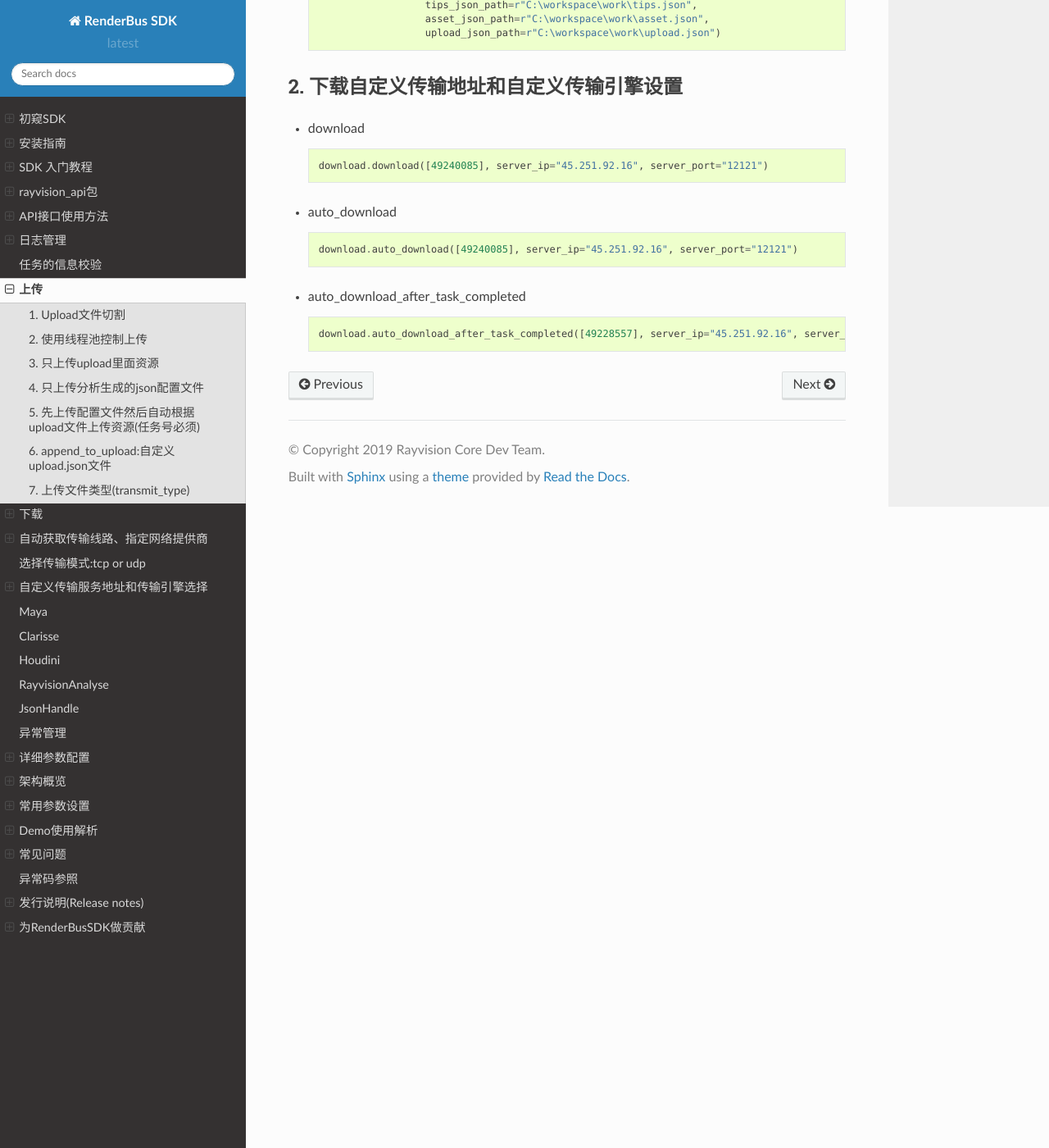
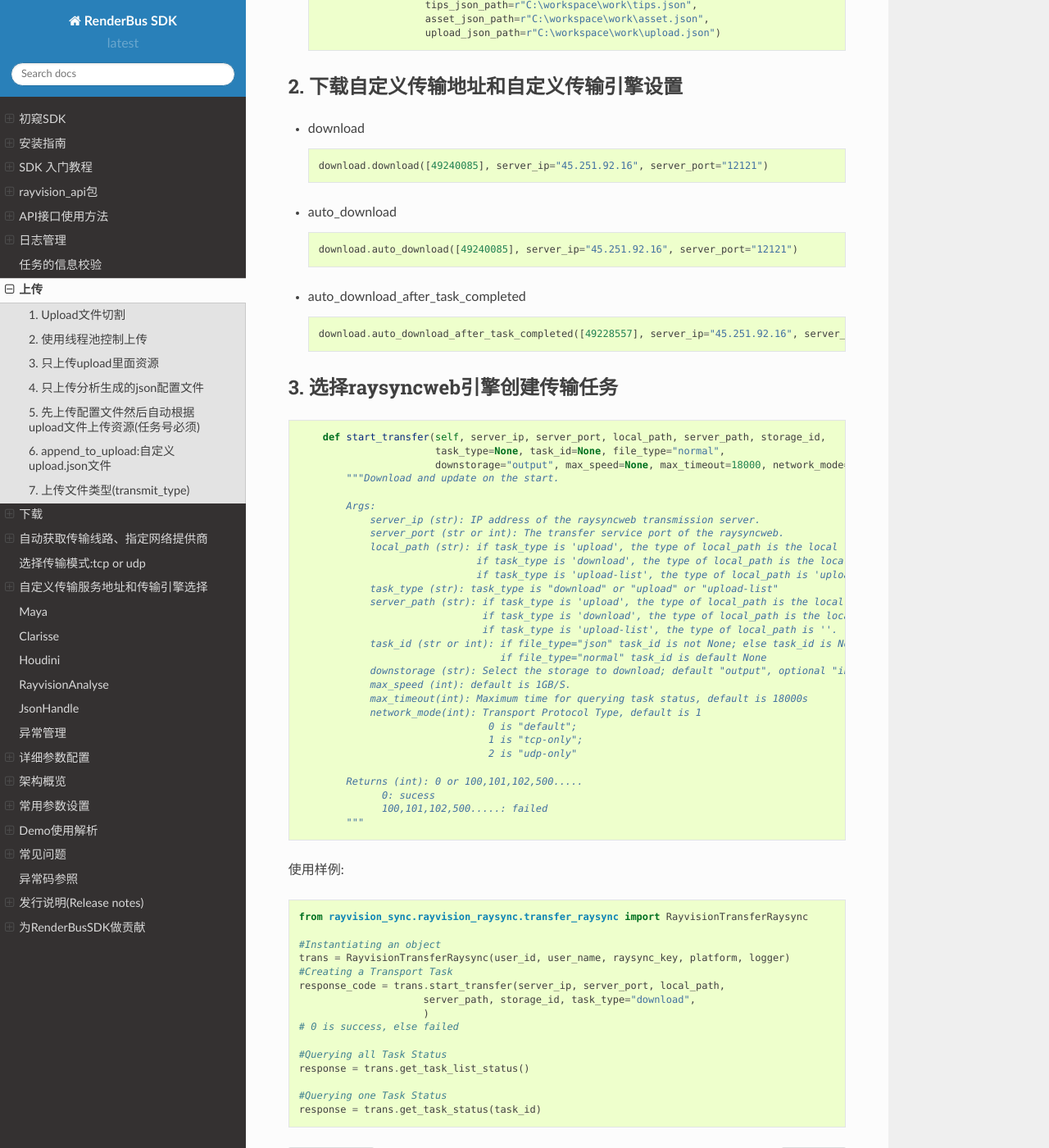
Before and after one commit to renderbus/docs_sdk, a Sphinx documentation site: the page built from docs/render/sync/rayvision_sync/core/upload_and_download.md, in a window 1280 px wide and 1400 px high, scrolled down 9188 px. Shown: the whole window at 82% size. Built offline with Sphinx 7.4.7 and the Read the Docs theme 2.0.0, drawn with Linux system fonts in a browser that asks for light colours; some of the changed text lies outside the part shown.

Commit message:
delete raysync engine, add raysyncweb transmission engine.

````diff
--- a/docs/render/sync/rayvision_sync/core/upload_and_download.md
+++ b/docs/render/sync/rayvision_sync/core/upload_and_download.md
@@ -263,7 +263,7 @@ UPLOAD.upload_asset(r"D:\test\upload.json")
             local_path (str): Download file locally save path,
                 default Window system is "USERPROFILE" environment variable address splicing "renderfarm_sdk",
                 Linux system is "HOME" environment variable address splicing "renderfarm_sdk".
-            engine_type (str, optional): set engine type, support "aspera" and "raysync", Default "aspera".
+            engine_type (str, optional): set engine type, support "aspera" and "raysyncweb", Default "aspera".
             server_ip (str, optional): transmit server host,
                 if not set, it is obtained from the default transport profile.
             server_port (str, optional): transmit server port,
@@ -316,7 +316,7 @@ download.auto_download([18164087], download_filename_format="false")
             local_path (str): Download file locally save path,
                 default Window system is "USERPROFILE" environment variable address splicing "renderfarm_sdk",
                 Linux system is "HOME" environment variable address splicing "renderfarm_sdk".
-            engine_type (str, optional): set engine type, support "aspera" and "raysync", Default "aspera".
+            engine_type (str, optional): set engine type, support "aspera" and "raysyncweb", Default "aspera".
             server_ip (str, optional): transmit server host,
                 if not set, it is obtained from the default transport profile.
             server_port (str, optional): transmit server port,
@@ -370,7 +370,7 @@ download.auto_download_after_task_completed([18164087], download_filename_format
             server_path (str or list): The user customizes the file structure to be downloaded from
                 the output server, and all file structures are downloaded by default,
                 example: "18164087_test/l_layer".
-            engine_type (str, optional): set engine type, support "aspera" and "raysync", Default "aspera".
+            engine_type (str, optional): set engine type, support "aspera" and "raysyncweb", Default "aspera".
             server_ip (str, optional): transmit server host,
                 if not set, it is obtained from the default transport profile.
             server_port (str, optional): transmit server port,
@@ -441,7 +441,7 @@ download.auto_download([49240085], network_mode=2)
 
 #####    1. 上传自定义传输地址和自定义传输引擎设置
 
-> 传输引擎支持：aspera 和 raysync
+> 传输引擎支持：aspera 和 raysyncweb
 
 - upload_asset
 
@@ -496,3 +496,56 @@ download.auto_download([49240085], network_mode=2)
   ```
   download.auto_download_after_task_completed([49228557], server_ip="45.251.92.16", server_port="12121")
   ```
+
+
+##### 3. 选择raysyncweb引擎创建传输任务
+```python
+    def start_transfer(self, server_ip, server_port, local_path, server_path, storage_id,
+                       task_type=None, task_id=None, file_type="normal",
+                       downstorage="output", max_speed=None, max_timeout=18000, network_mode=1):
+        """Download and update on the start.
+
+        Args:
+            server_ip (str): IP address of the raysyncweb transmission server.
+            server_port (str or int): The transfer service port of the raysyncweb.
+            local_path (str): if task_type is 'upload', the type of local_path is the local file path;
+                              if task_type is 'download', the type of local_path is the local dir path;
+                              if task_type is 'upload-list', the type of local_path is 'upload.json' file path.
+            task_type (str): task_type is "download" or "upload" or "upload-list"
+            server_path (str): if task_type is 'upload', the type of local_path is the local dir path;
+                               if task_type is 'download', the type of local_path is the local file path;
+                               if task_type is 'upload-list', the type of local_path is ''.
+            task_id (str or int): if file_type="json" task_id is not None; else task_id is None.
+                                  if file_type="normal" task_id is default None
+            downstorage (str): Select the storage to download; default "output", optional "input" or "output".
+            max_speed (int): default is 1GB/S.
+            max_timeout(int): Maximum time for querying task status, default is 18000s
+            network_mode(int): Transport Protocol Type, default is 1
+                                0 is "default";
+                                1 is "tcp-only";
+                                2 is "udp-only"
+
+        Returns (int): 0 or 100,101,102,500.....
+              0: sucess
+              100,101,102,500.....: failed
+        """
+```
+使用样例:
+
+```python
+from rayvision_sync.rayvision_raysync.transfer_raysync import RayvisionTransferRaysync
+
+#Instantiating an object
+trans = RayvisionTransferRaysync(user_id, user_name, raysync_key, platform, logger)
+#Creating a Transport Task
+response_code = trans.start_transfer(server_ip, server_port, local_path,
+                     server_path, storage_id, task_type="download",
+                     )
+# 0 is success, else failed
+
+#Querying all Task Status
+response = trans.get_task_list_status()
+
+#Querying one Task Status
+response = trans.get_task_status(task_id)
+```
````
Also changed, not shown: other parts of docs/render/sync/rayvision_sync/core/upload_and_download.md (+1 -1 lines).
